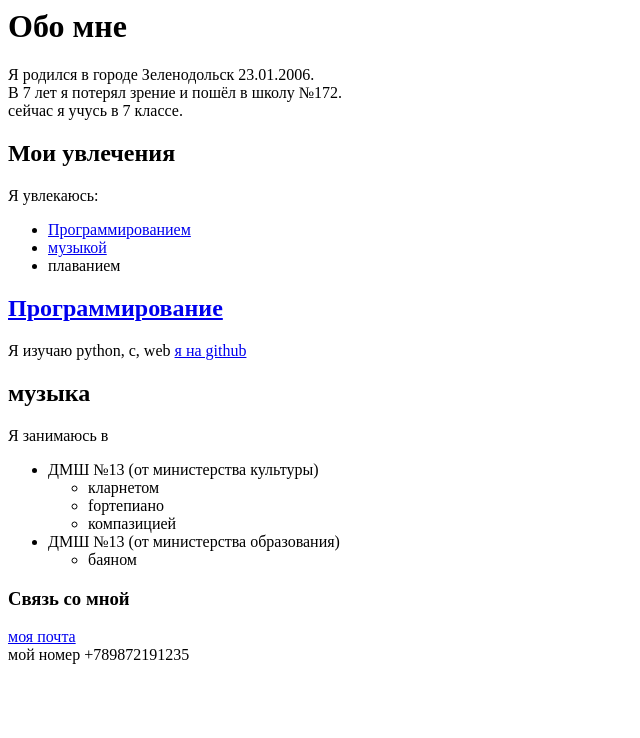
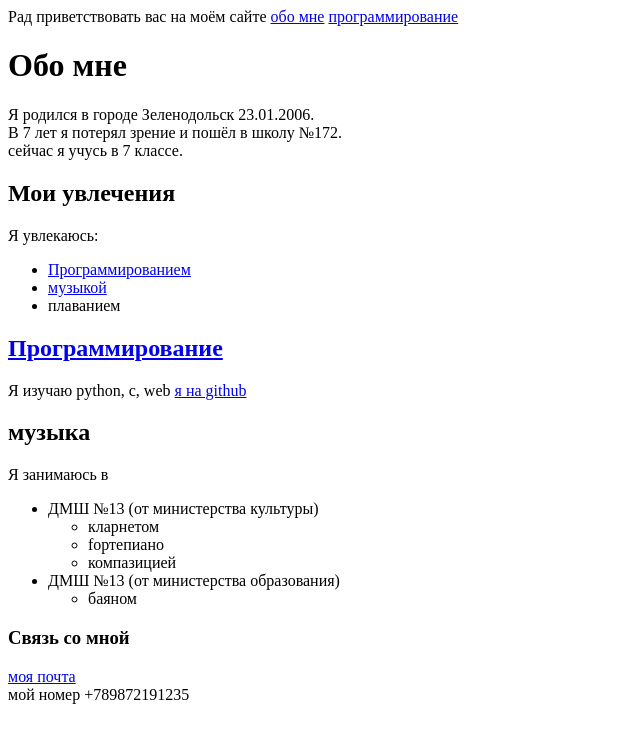
Before and after one commit to gumerov-amir/site, a plain HTML site: page index.html in a window 1280 px wide. Shown: the whole page, without its empty margins (0-640 px from the left). Drawn offline with Linux system fonts and the light colour scheme.

Commit message:
add header

```diff
--- a/index.html
+++ b/index.html
@@ -6,7 +6,11 @@
 keywords="Гумеров Амир, Гумеров Амир Эдуардович,гумеров әмир",
 charset="utf-8">
 </head>
-<body>
+<header>
+Рад приветствовать вас на моём сайте
+<a href="index.html">обо мне</a>
+<a href="it.html">программирование</a>
+</header>
 <main>
 <h1>Обо мне</h1>
 Я родился в городе Зеленодольск 23.01.2006.
```
Also changed, not shown: it.html (+5 -0 lines).
